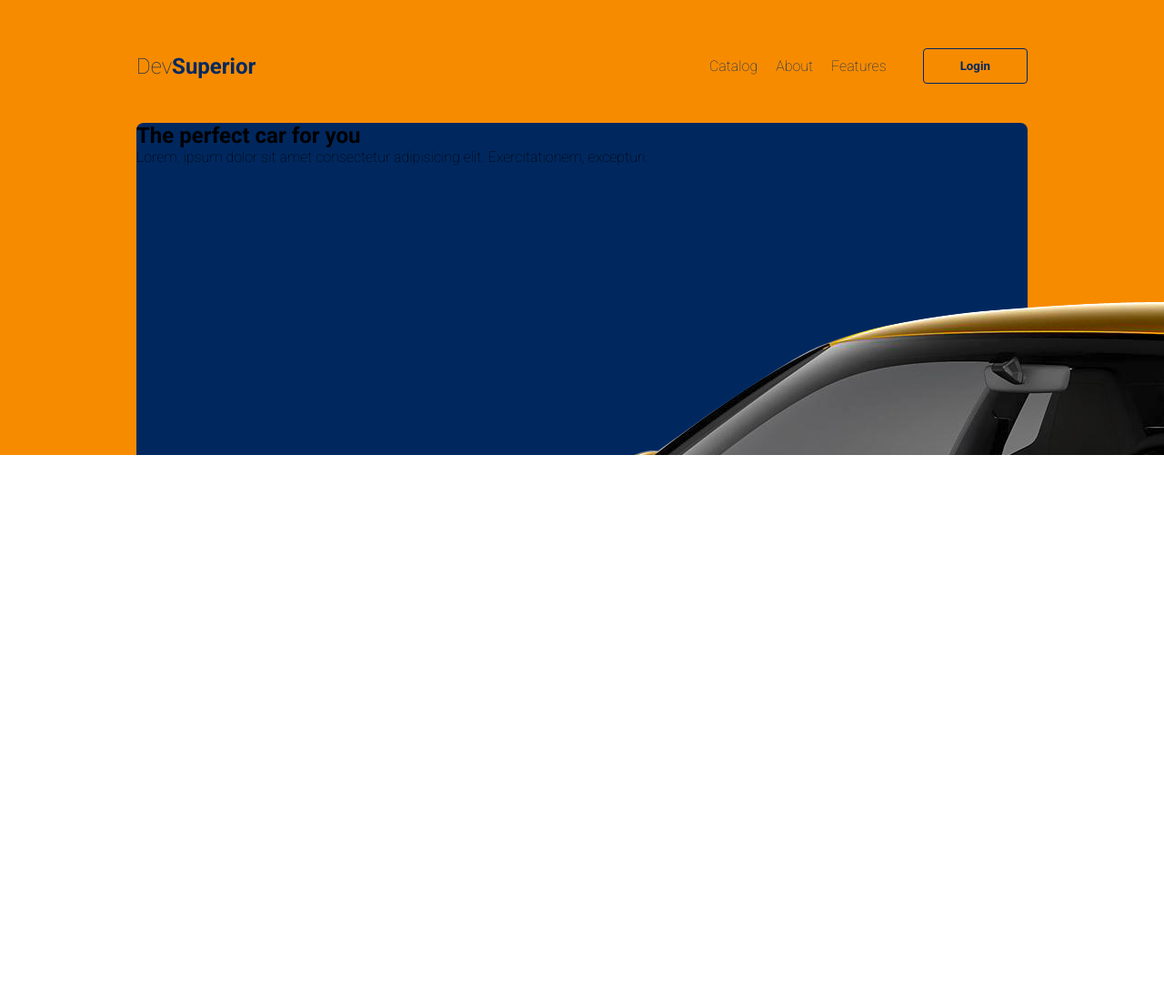
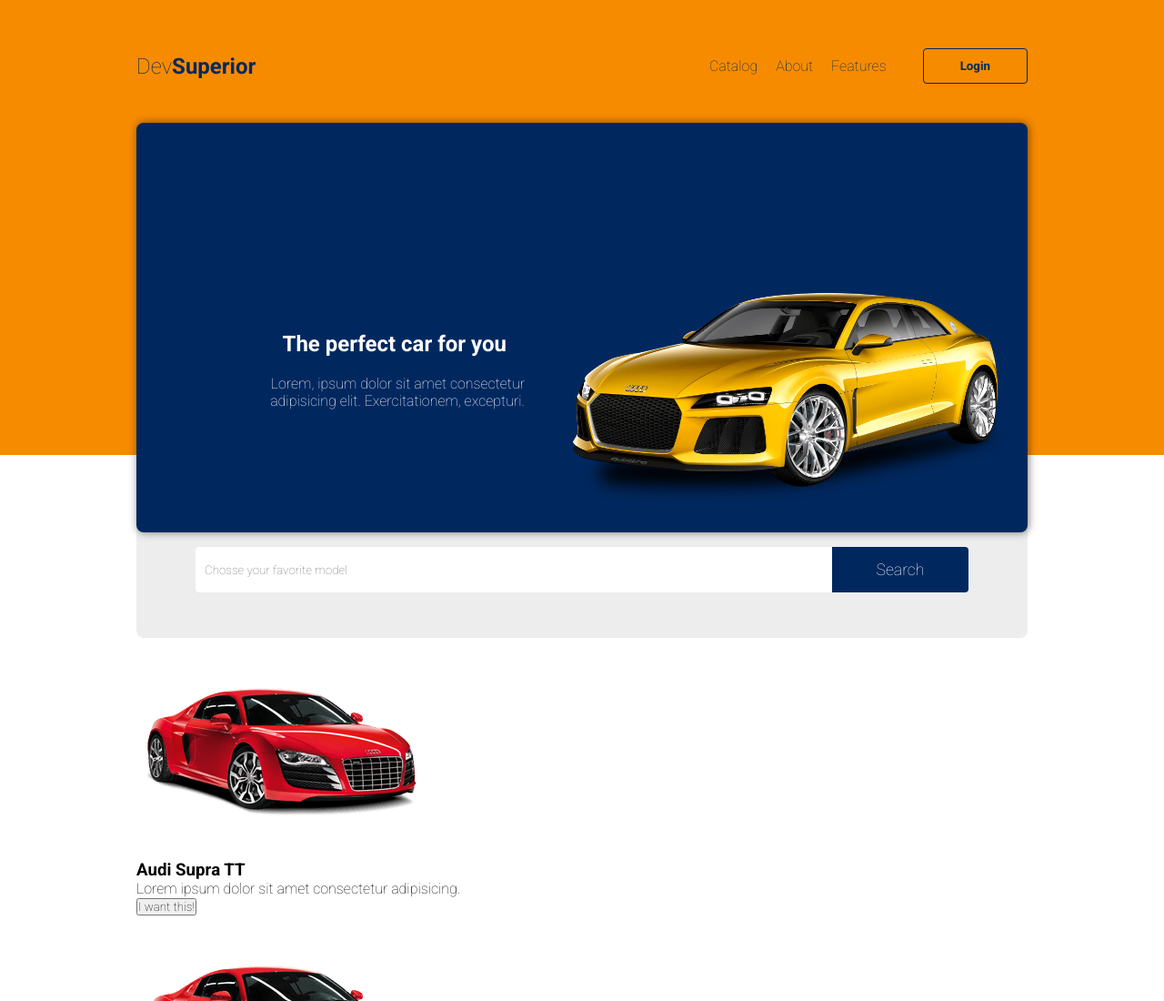
Before and after one commit to uKesper/projeto_catalogo, a plain HTML site: page index.html in a window 1280 px wide. Shown: the top 1100 px of the page at 91% size. Before the commit the page ends 800 px from the top, so only its background shows below. Drawn offline with Linux system fonts and the light colour scheme.

Commit message:
Cards e finalização do header

```diff
--- a/css/style.css
+++ b/css/style.css
@@ -92,5 +92,86 @@ nav > ul > button:hover {
     height: 450px;
     background: var(--blue);
     border-radius: 8px;
+    box-shadow: 1px 0px 10px 0px rgba(0, 0, 0, 0.5);
+    -webkit-box-shadow:1px 0px 10px 0px rgba(0, 0, 0, 0.5);
+    -moz-box-shadow:1px 0px 10px 0px rgba(0, 0, 0, 0.5);
+    position: relative;
+    z-index: 10;
+    padding: 10px;
+}
 
+.header-block > img {
+    width: 50%;
+    position: absolute;
+    right: 2%;
+    bottom: 2%;
 }
+
+.header-block > .text {
+    position: absolute;
+    bottom: 30%;
+    left: 15%;
+}
+
+.header-block > .text h2{
+    color: white;
+    margin-bottom: 20px;
+    text-align: right;
+    transform: translate(-20px);
+    transition: transform 0.5s;
+}
+
+.header-block .text p {
+    max-width: 280px;
+    color: white;
+    text-align: right;
+    translate: transform 0.5s;
+}
+
+/* Product Catalog */
+
+section .catalog {
+    width: 100vh;
+    padding: 100px;
+}
+
+section .filter-card {
+    width: 980px;
+    height: 150px;
+    background: var(--white);
+    border-radius: 8px;
+    margin: 0 auto;
+    display: flex;
+    flex-direction: row;
+    align-items: center;
+    justify-content: center;
+}
+
+.search-input {
+    width: 700px;
+    height: 50px;
+    border: none;
+    border-radius: 4px 0px 0px 4px;
+    text-indent: 10px;
+}
+
+.search-button {
+    width: 150px;
+    height: 50px;
+    border-radius: 0px 4px 4px 0px;
+    border: none;
+    background-color: var(--blue);
+    color: white;
+    cursor: pointer;
+    font-size: 1.1em;
+    transition: 0.3s ease;
+}
+
+.search-button:hover {
+    background: var(--white);
+    color: var(--blue);
+}
+
+.tittle-wrapper-catalog {
+    margin-top: 200px;
+}
--- a/index.html
+++ b/index.html
@@ -7,8 +7,8 @@
     <title>Car Shop</title>
     <link rel="stylesheet" href="css/style.css">
 </head>
-<body>
-    <header>
+    <body>
+        <header>
         <div class="content">
         <nav>
 
@@ -28,6 +28,74 @@
             </div>
             <img src="images/car-header.png" alt="">
         </div>
-    </header>
-</body>
+    </div>
+        </header>
+        <section class="catalog" id="catalog">
+            <div class="content">
+                <div class="title-wrapper-catalog">
+                    <p>Find what you want</p>
+                    <h3>Catalog</h3>
+                </div>
+                <div class="filter-card">
+                    <input
+                    type="text"
+                    class="search-input"
+                    placeholder="Chosse your favorite model"
+                    >
+                    <button class="search-button">Search</button>
+                </div>
+                <div class="card-wrapper">
+                    <div class="card-item">
+                        <img src="images/car-card.png" alt="Car">
+                        <div class="card-content">
+                            <h3>Audi Supra TT</h3>
+                            <p>Lorem ipsum dolor sit amet consectetur adipisicing.</p>
+                            <button type="button">I want this!</button>
+                        </div>
+                    </div>
+                    <div class="card-item">
+                        <img src="images/car-card.png" alt="Car">
+                        <div class="card-content">
+                            <h3>Audi Supra TT</h3>
+                            <p>Lorem ipsum dolor sit amet consectetur adipisicing.</p>
+                            <button type="button">I want this!</button>
+                        </div>
+                    </div>
+                    <div class="card-item">
+                        <img src="images/car-card.png" alt="Car">
+                        <div class="card-content">
+                            <h3>Audi Supra TT</h3>
+                            <p>Lorem ipsum dolor sit amet consectetur adipisicing.</p>
+                            <button type="button">I want this!</button>
+                        </div>
+                    </div>
+                    <div class="card-item">
+                        <img src="images/car-card.png" alt="Car">
+                        <div class="card-content">
+                            <h3>Audi Supra TT</h3>
+                            <p>Lorem ipsum dolor sit amet consectetur adipisicing.</p>
+                            <button type="button">I want this!</button>
+                        </div>
+                    </div>
+                    <div class="card-item">
+                        <img src="images/car-card.png" alt="Car">
+                        <div class="card-content">
+                            <h3>Audi Supra TT</h3>
+                            <p>Lorem ipsum dolor sit amet consectetur adipisicing.</p>
+                            <button type="button">I want this!</button>
+                        </div>
+                    </div>
+                    <div class="card-item">
+                            <img src="images/car-card.png" alt="Car">
+                            <div class="card-content">
+                                <h3>Audi Supra TT</h3>
+                                <p>Lorem ipsum dolor sit amet consectetur adipisicing.</p>
+                                <button type="button">I want this!</button>
+                            </div>
+                        </div>
+                    </div>
+                </div>
+            </div>
+        </section>
+    </body>
 </html>
```
